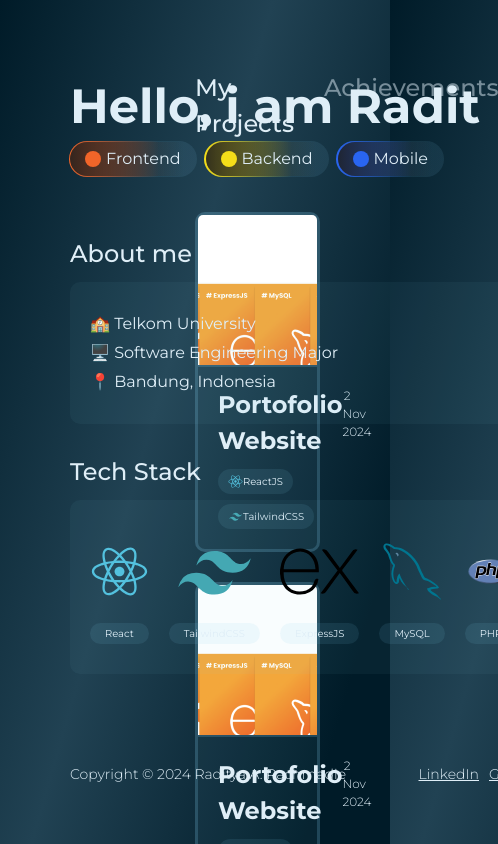
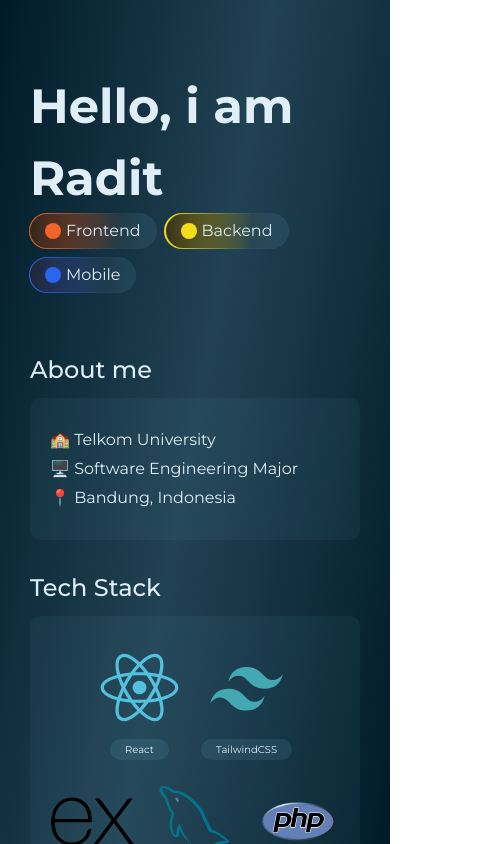
Before and after one commit to RaditAtalla/radit-atalla, a React (Vite) app: page / in a window 390 px wide. Shown: the top 844 px of the page, 498 px wide, since content can reach past the window. Built offline with nearby package versions, Linux system fonts and the light colour scheme.

Commit message:
Feat: responsive layout

```diff
--- a/src/App.jsx
+++ b/src/App.jsx
@@ -8,13 +8,13 @@ const App = () => {
   const [page, setPage] = useState(false);
 
   return (
-    <div className="flex px-[70px] py-[70px]">
+    <div className="flex flex-col xl:flex-row px-[30px] xl:px-[70px] py-[70px]">
       {/* left side */}
-      <div className="w-[50%]">
-        <div className="fixed">
+      <div className="mb-[50px] xl:w-[50%] xl:mb-0">
+        <div className="xl:fixed">
           <div className="mb-[60px]">
             <h1 className="text-[3rem] font-bold">Hello, i am Radit</h1>
-            <div className="flex gap-[10px]">
+            <div className="flex gap-[10px] flex-wrap">
               <SkillCard
                 title={"Frontend"}
                 circleColor={"bg-[#F16529]"}
@@ -43,9 +43,9 @@ const App = () => {
               <p>📍 Bandung, Indonesia</p>
             </div>
           </div>
-          <div className="mb-[90px]">
+          <div className="mb-[20px]">
             <h2 className="font-medium text-[1.5rem] mb-[10px]">Tech Stack</h2>
-            <div className="bg-cyanOpacity5 flex gap-[20px] justify-center rounded-[10px] py-[30px] px-[20px]">
+            <div className="bg-cyanOpacity5 flex flex-wrap gap-[20px] justify-center rounded-[10px] py-[30px] px-[20px]">
               <TechStack title={"React"} image={"img/react.svg"} />
               <TechStack title={"TailwindCSS"} image={"img/tailwind.svg"} />
               <TechStack title={"ExpressJS"} image={"img/express.svg"} />
@@ -54,21 +54,21 @@ const App = () => {
             </div>
           </div>
           <div className="flex justify-between items-center">
-            <p className="font-light text-[14px]">
+            <p className="font-light text-[12px] md:text-[14px]">
               Copyright © 2024 Raditya A. Rachmadie
             </p>
             <div className="flex gap-[10px]">
               <a
                 href="https://www.linkedin.com/in/radityaatalla/"
                 target="_blank"
-                className="font-light text-[14px] underline"
+                className="font-light text-[12px] md:text-[14px] underline"
               >
                 LinkedIn
               </a>
               <a
                 href="https://github.com/RaditAtalla"
                 target="_blank"
-                className="font-light text-[14px] underline"
+                className="font-light text-[12px] md:text-[14px] underline"
               >
                 Github
               </a>
@@ -77,10 +77,10 @@ const App = () => {
         </div>
       </div>
       {/* right side */}
-      <div className="flex flex-col gap-[30px] w-[50%]">
-        <div className="flex gap-[30px] mb-[30px]">
+      <div className="flex flex-col gap-[30px]">
+        <div className="flex gap-[30px]">
           <p
-            className={`font-medium text-[1.5rem] mb-[10px] cursor-pointer transition-opacity ${
+            className={`font-medium text-[1.25rem] md:text-[1.5rem] mb-[10px] cursor-pointer transition-opacity ${
               page && "opacity-50 hover:opacity-75"
             }`}
             onClick={() => setPage(!page)}
@@ -88,7 +88,7 @@ const App = () => {
             My Projects
           </p>
           <p
-            className={`font-medium text-[1.5rem] mb-[10px] cursor-pointer transition-opacity ${
+            className={`font-medium text-[1.25rem] md:text-[1.5rem] mb-[10px] cursor-pointer transition-opacity ${
               page == false && "opacity-50 hover:opacity-75"
             }`}
             onClick={() => setPage(!page)}
--- a/src/components/ProjectCard.jsx
+++ b/src/components/ProjectCard.jsx
@@ -6,6 +6,7 @@ const ProjectCard = ({ image, imageAlt, title, date, techs = [{}] }) => {
       <img
         src={image}
         alt={imageAlt}
+        loading="lazy"
         className="h-[150px] object-cover rounded-t-[5px]"
       />
       <div className="p-[20px] flex justify-between">
```
